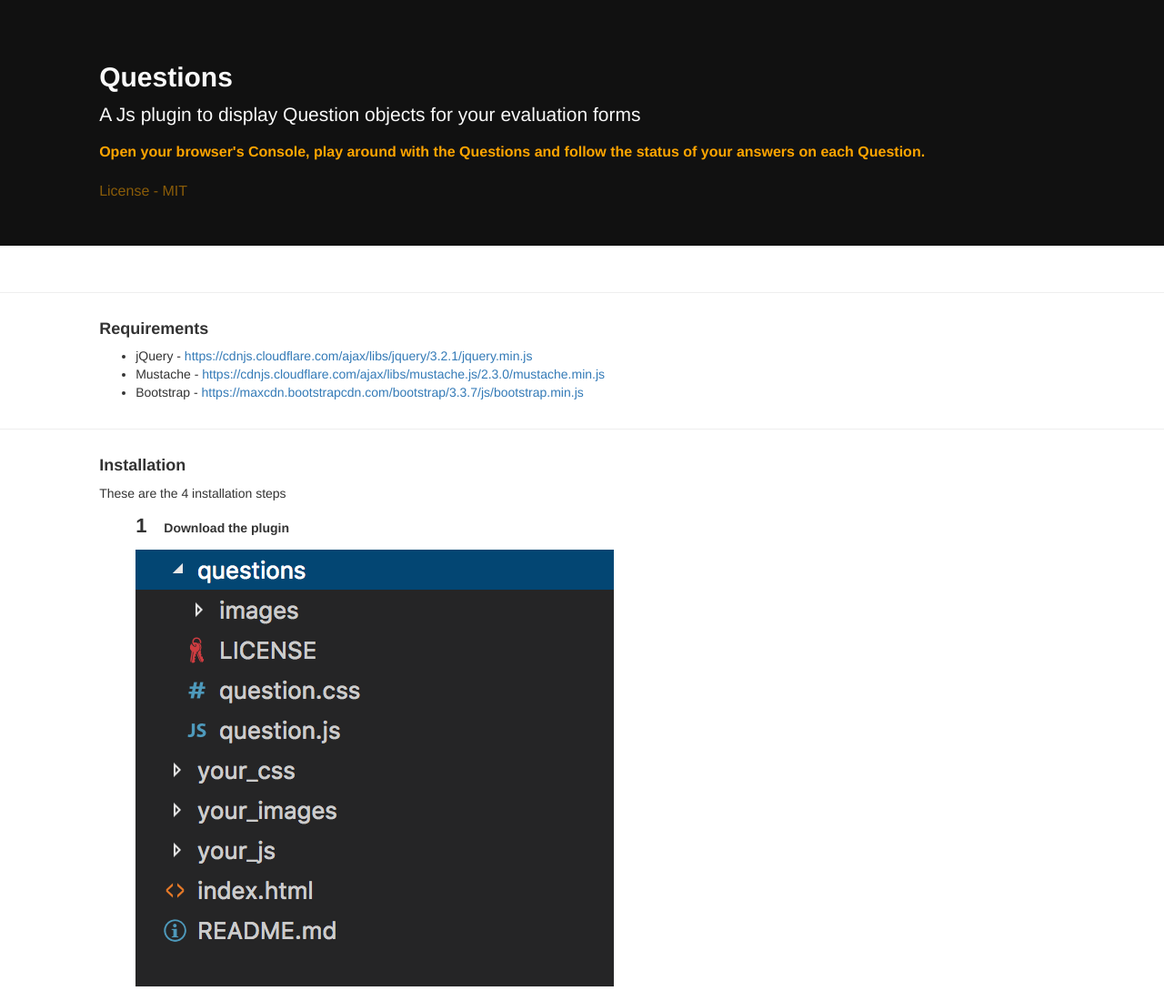
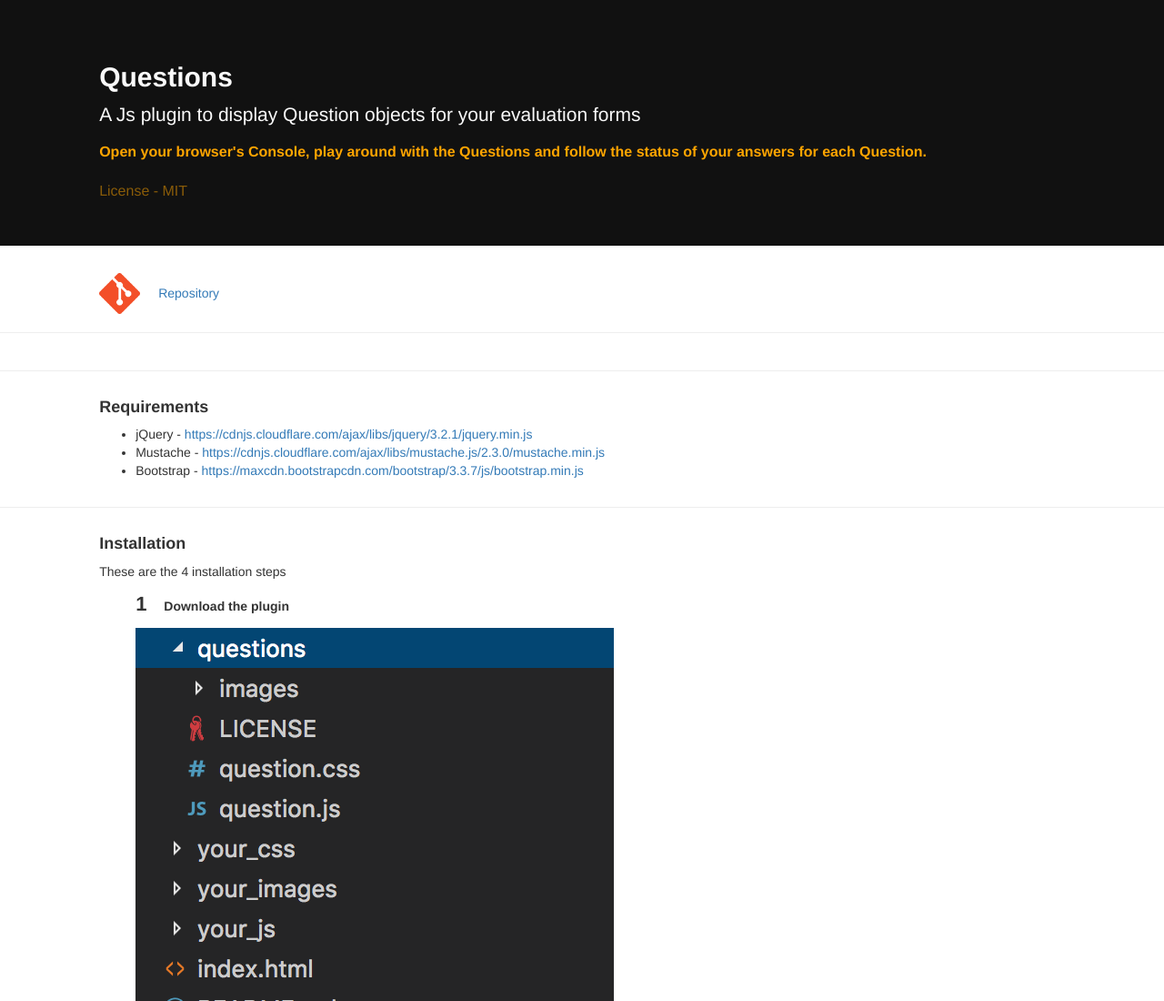
Before and after one commit to DiegoSilva776/Questions, a plain HTML site: page index.html in a window 1280 px wide. Shown: the top 1100 px of the page at 91% size. Drawn offline with nearby package versions, Linux system fonts and the light colour scheme.

Commit message:
Added link to repository at the header

```diff
--- a/index.html
+++ b/index.html
@@ -31,18 +31,31 @@
     <script src="your_js/sample.js"></script>
 </head>
 <body>
-    <div class="jumbotron">
+    <div class="jumbotron bg-black">
         <div class="row">
             <div class="col-xs-10 col-xs-offset-1 col-sm-10 col-sm-offset-1 col-md-10 col-md-offset-1 col-lg-10 col-lg-offset-1">
                 <h2><b>Questions</b></h2>
                 <p>A Js plugin to display Question objects for your evaluation forms</p>
-                <small class="orange"><b>Open your browser's Console, play around with the Questions and follow the status of your answers on each Question.</b></small>
+                <small class="orange"><b>Open your browser's Console, play around with the Questions and follow the status of your answers for each Question.</b></small>
                 <br>
                 <br>
                 <a href="questions/LICENSE" class="orange faded"><small>License - MIT</small></a>
             </div>
         </div>
     </div>
+
+    <div class="row">
+        <div class="col-xs-10 col-xs-offset-1 col-sm-10 col-sm-offset-1 col-md-10 col-md-offset-1 col-lg-10 col-lg-offset-1">
+            <div class="repo-link">
+                <img src="your_images/logo_git_red.png" class="git-logo">
+                <a href="https://github.com/DiegoSilva776/Questions">
+                    Repository
+                </a>
+            </div>
+        </div>
+    </div>
+
+    <hr>
 
     <div class="row">
         <div class="col-xs-10 col-xs-offset-1 col-sm-10 col-sm-offset-1 col-md-10 col-md-offset-1 col-lg-10 col-lg-offset-1">
--- a/your_css/sample.css
+++ b/your_css/sample.css
@@ -1,3 +1,24 @@
+/**
+ * General
+ */
+.git-logo {
+    width:50px;
+    height:auto;
+}
+
+.repo-link {
+    display:table;
+}
+.repo-link img,
+.repo-link a {
+    display: table-cell;
+    position: relative;
+    vertical-align: middle;
+}
+.repo-link a {
+    left:15px;
+}
+
 img {
     display: block;
     position: relative;
@@ -22,8 +43,15 @@ small {
     font-size: 16px;
 }
 
-.jumbotron {
+/**
+ * Color
+ */
+.bg-black {
     background-color:#111111;
+    color:#fafafa;
+}
+.bg-orange {
+    background-color:orange;
     color:#fafafa;
 }
 .orange {
```
Also changed, not shown: your_images/logo_git_red.png (added), your_images/logo_git_white.png (added), 1 other file.
